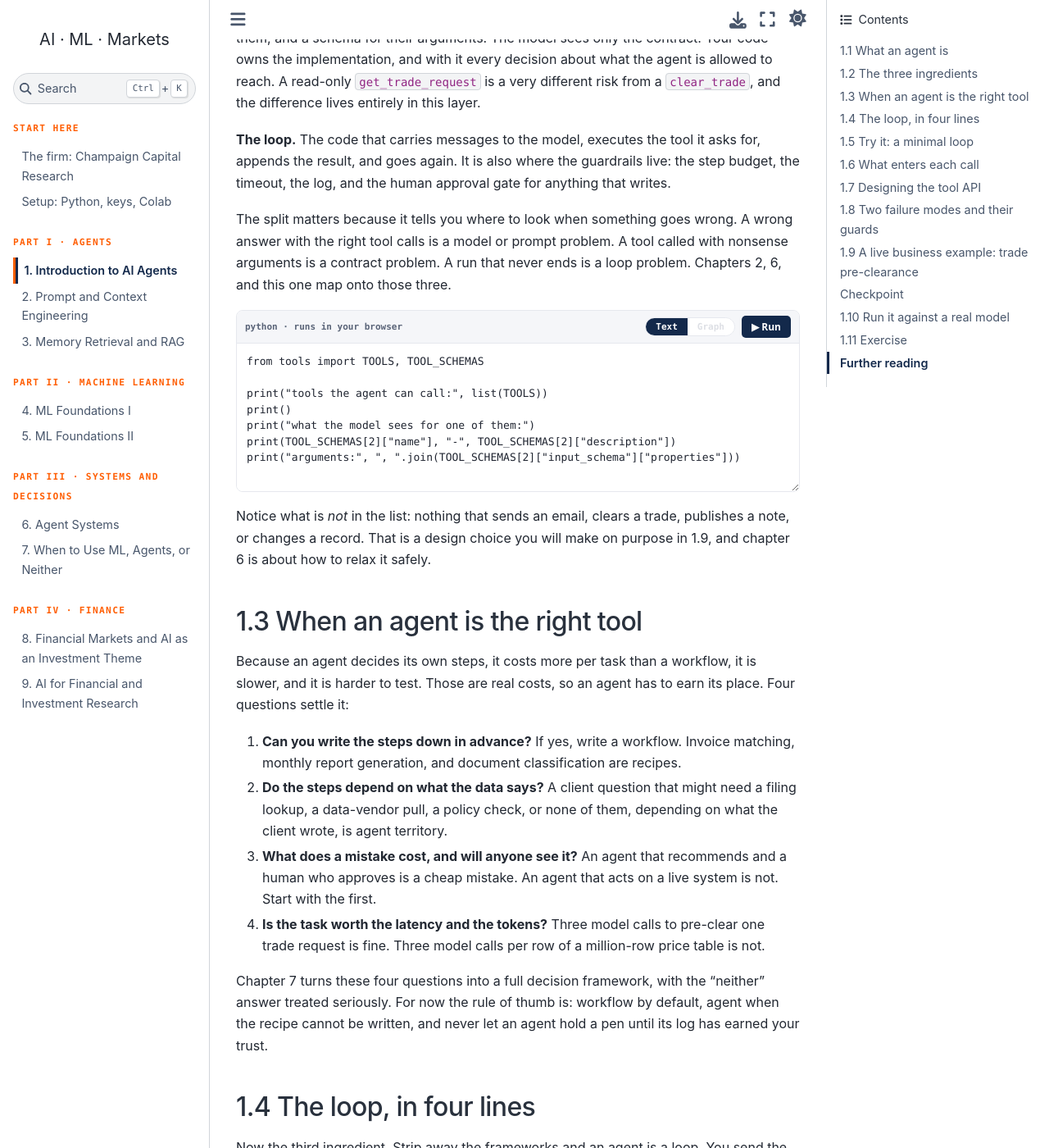
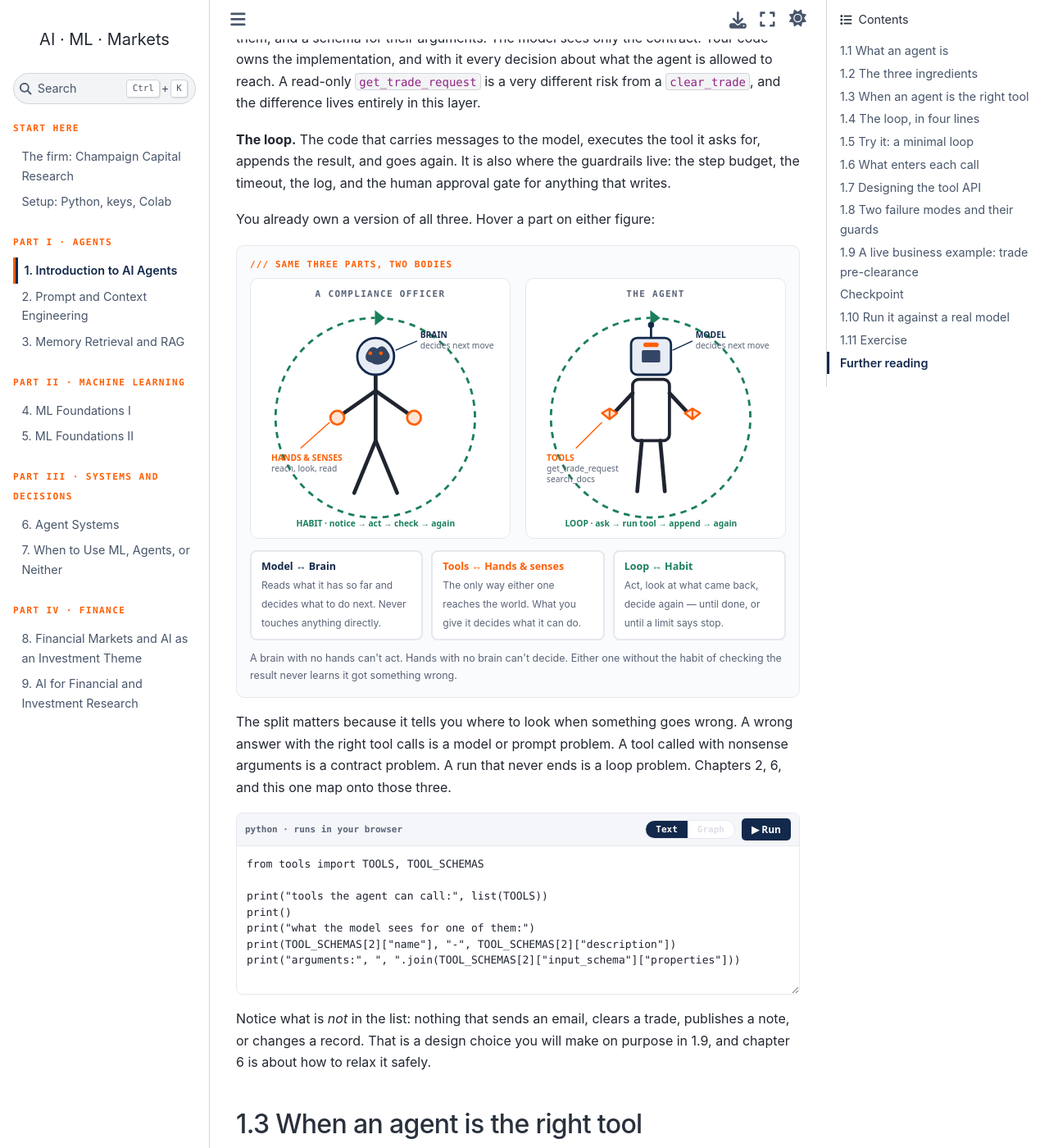
Before and after one commit to ashcastelinocs124/msba-ai-workshop, a Jupyter Book: the page built from book/ch01-agent-loop.md, in a window 1280 px wide and 1400 px high, scrolled down 2131 px. Shown: the whole window at 82% size. Built offline with Jupyter Book 1.0.4 settings and Sphinx 7.4.7 and the Sphinx Book theme 1.1.4, drawn with Linux system fonts in a browser that asks for light colours.

Commit message:
Show the three agent parts on a human figure in chapter 1
Model, tools, and loop are easier to hold onto when the reader sees
them as brain, hands and senses, and habit — drawn side by side on a
person and on the agent, with each part lighting up on both figures.

````diff
--- a/book/ch01-agent-loop.md
+++ b/book/ch01-agent-loop.md
@@ -52,6 +52,12 @@ Every agent, from a forty-line script to a commercial product, is made of the sa
 **The tools.** Named functions with a typed contract: a name, a description of when to use them, and a schema for their arguments. The model sees only the contract. Your code owns the implementation, and with it every decision about what the agent is allowed to reach. A read-only `get_trade_request` is a very different risk from a `clear_trade`, and the difference lives entirely in this layer.
 
 **The loop.** The code that carries messages to the model, executes the tool it asks for, appends the result, and goes again. It is also where the guardrails live: the step budget, the timeout, the log, and the human approval gate for anything that writes.
+
+You already own a version of all three. Hover a part on either figure:
+
+```{raw} html
+:file: widgets/ch01-agent-vs-human.html
+```
 
 The split matters because it tells you where to look when something goes wrong. A wrong answer with the right tool calls is a model or prompt problem. A tool called with nonsense arguments is a contract problem. A run that never ends is a loop problem. Chapters 2, 6, and this one map onto those three.
 
--- /dev/null
+++ b/book/widgets/ch01-agent-vs-human.html
@@ -0,0 +1,112 @@
+<div class="wk-widget wk-analogy" id="w-analogy">
+  <style>
+    .wk-analogy { --c-model: var(--wk-navy); --c-tools: var(--wk-orange); --c-loop: #1a7f5a; }
+    .wk-analogy .figs { display: grid; grid-template-columns: 1fr 1fr; gap: 18px; }
+    .wk-analogy .fig { background: #fff; border: 1px solid var(--wk-line); border-radius: 10px; padding: 12px 12px 6px; text-align: center; }
+    .wk-analogy .cap { font: 700 11px ui-monospace, Menlo, monospace; letter-spacing: 0.12em; text-transform: uppercase; color: var(--wk-muted); margin-bottom: 4px; }
+    .wk-analogy svg { width: 100%; height: auto; display: block; }
+    .wk-analogy .part { transition: opacity .15s; cursor: pointer; }
+    .wk-analogy .figs.focus .part:not(.on) { opacity: .25; }
+    .wk-analogy .tag { font: 700 11px system-ui, sans-serif; }
+    .wk-analogy .sub { font: 11px system-ui, sans-serif; fill: var(--wk-muted); }
+    .wk-analogy .legend { display: grid; grid-template-columns: repeat(3, 1fr); gap: 10px; margin-top: 14px; }
+    .wk-analogy .leg { border: 2px solid var(--wk-line); border-radius: 8px; padding: 9px 12px; background: #fff; cursor: pointer; transition: border-color .15s, background .15s; }
+    .wk-analogy .leg .k { display: block; font: 700 12.5px system-ui, sans-serif; margin-bottom: 2px; }
+    .wk-analogy .leg .d { font-size: 12px; color: var(--wk-muted); line-height: 1.4; }
+    .wk-analogy .leg[data-p="model"] .k { color: var(--c-model); }
+    .wk-analogy .leg[data-p="tools"] .k { color: var(--c-tools); }
+    .wk-analogy .leg[data-p="loop"] .k { color: var(--c-loop); }
+    .wk-analogy .leg.on { background: #fff3ea; border-color: var(--wk-orange); }
+    .wk-analogy .note { margin-top: 12px; font-size: 12.5px; color: var(--wk-muted); }
+    @media (max-width: 640px) { .wk-analogy .figs, .wk-analogy .legend { grid-template-columns: 1fr; } }
+  </style>
+  <div class="wk-title">/// Same three parts, two bodies</div>
+  <div class="figs">
+
+    <div class="fig">
+      <div class="cap">A compliance officer</div>
+      <svg viewBox="0 0 312 300" role="img" aria-label="A stick figure with brain, hands and senses, and a habit ring labeled">
+        <g class="part" data-p="loop">
+          <path d="M150 20 A130 130 0 1 1 149 20" fill="none" stroke="var(--c-loop)" stroke-width="3" stroke-dasharray="8 7"/>
+          <polygon points="149,10 162,20 149,30" fill="var(--c-loop)"/>
+          <text x="150" y="292" text-anchor="middle" class="tag" fill="var(--c-loop)">HABIT · notice → act → check → again</text>
+        </g>
+        <line x1="150" y1="95" x2="150" y2="180" stroke="#1f2430" stroke-width="5" stroke-linecap="round"/>
+        <line x1="150" y1="180" x2="122" y2="248" stroke="#1f2430" stroke-width="5" stroke-linecap="round"/>
+        <line x1="150" y1="180" x2="178" y2="248" stroke="#1f2430" stroke-width="5" stroke-linecap="round"/>
+        <line x1="150" y1="115" x2="100" y2="150" stroke="#1f2430" stroke-width="5" stroke-linecap="round"/>
+        <line x1="150" y1="115" x2="200" y2="150" stroke="#1f2430" stroke-width="5" stroke-linecap="round"/>
+        <g class="part" data-p="model">
+          <circle cx="150" cy="70" r="24" fill="#e8ecf5" stroke="var(--c-model)" stroke-width="3"/>
+          <path d="M138 66 q6 -12 14 -6 q8 -8 14 4 q6 8 -4 14 q-10 6 -18 0 q-10 -2 -6 -12z" fill="var(--c-model)" opacity=".85"/>
+          <line x1="176" y1="62" x2="204" y2="50" stroke="var(--c-model)" stroke-width="1.5"/>
+          <text x="208" y="46" class="tag" fill="var(--c-model)">BRAIN</text>
+          <text x="208" y="60" class="sub">decides next move</text>
+        </g>
+        <g class="part" data-p="tools">
+          <circle cx="100" cy="150" r="9" fill="#ffe4d3" stroke="var(--c-tools)" stroke-width="3"/>
+          <circle cx="200" cy="150" r="9" fill="#ffe4d3" stroke="var(--c-tools)" stroke-width="3"/>
+          <circle cx="143" cy="66" r="2.5" fill="var(--c-tools)"/><circle cx="157" cy="66" r="2.5" fill="var(--c-tools)"/>
+          <line x1="90" y1="156" x2="52" y2="190" stroke="var(--c-tools)" stroke-width="1.5"/>
+          <text x="14" y="206" class="tag" fill="var(--c-tools)">HANDS &amp; SENSES</text>
+          <text x="14" y="220" class="sub">reach, look, read</text>
+        </g>
+      </svg>
+    </div>
+
+    <div class="fig">
+      <div class="cap">The agent</div>
+      <svg viewBox="0 0 312 300" role="img" aria-label="A robot figure with model, tools, and a loop ring labeled">
+        <g class="part" data-p="loop">
+          <path d="M150 20 A130 130 0 1 1 149 20" fill="none" stroke="var(--c-loop)" stroke-width="3" stroke-dasharray="8 7"/>
+          <polygon points="149,10 162,20 149,30" fill="var(--c-loop)"/>
+          <text x="150" y="292" text-anchor="middle" class="tag" fill="var(--c-loop)">LOOP · ask → run tool → append → again</text>
+        </g>
+        <rect x="126" y="100" width="48" height="80" rx="8" fill="#fff" stroke="#1f2430" stroke-width="4"/>
+        <line x1="138" y1="180" x2="132" y2="246" stroke="#1f2430" stroke-width="5" stroke-linecap="round"/>
+        <line x1="162" y1="180" x2="168" y2="246" stroke="#1f2430" stroke-width="5" stroke-linecap="round"/>
+        <line x1="126" y1="118" x2="96" y2="150" stroke="#1f2430" stroke-width="5" stroke-linecap="round"/>
+        <line x1="174" y1="118" x2="204" y2="150" stroke="#1f2430" stroke-width="5" stroke-linecap="round"/>
+        <g class="part" data-p="model">
+          <rect x="124" y="46" width="52" height="48" rx="8" fill="#e8ecf5" stroke="var(--c-model)" stroke-width="3"/>
+          <line x1="150" y1="46" x2="150" y2="32" stroke="var(--c-model)" stroke-width="3"/><circle cx="150" cy="29" r="4" fill="var(--c-model)"/>
+          <rect x="138" y="62" width="24" height="16" rx="2" fill="var(--c-model)" opacity=".85"/>
+          <line x1="178" y1="62" x2="204" y2="50" stroke="var(--c-model)" stroke-width="1.5"/>
+          <text x="208" y="46" class="tag" fill="var(--c-model)">MODEL</text>
+          <text x="208" y="60" class="sub">decides next move</text>
+        </g>
+        <g class="part" data-p="tools">
+          <path d="M86 144 l10 -6 v14 z M106 144 l-10 -6 v14 z" fill="#ffe4d3" stroke="var(--c-tools)" stroke-width="2.5" stroke-linejoin="round"/>
+          <path d="M194 144 l10 -6 v14 z M214 144 l-10 -6 v14 z" fill="#ffe4d3" stroke="var(--c-tools)" stroke-width="2.5" stroke-linejoin="round"/>
+          <rect x="140" y="52" width="20" height="6" rx="3" fill="var(--c-tools)"/>
+          <line x1="86" y1="156" x2="52" y2="190" stroke="var(--c-tools)" stroke-width="1.5"/>
+          <text x="14" y="206" class="tag" fill="var(--c-tools)">TOOLS</text>
+          <text x="14" y="220" class="sub">get_trade_request</text>
+          <text x="14" y="234" class="sub">search_docs</text>
+        </g>
+      </svg>
+    </div>
+  </div>
+
+  <div class="legend">
+    <div class="leg" data-p="model"><span class="k">Model ↔ Brain</span><span class="d">Reads what it has so far and decides what to do next. Never touches anything directly.</span></div>
+    <div class="leg" data-p="tools"><span class="k">Tools ↔ Hands &amp; senses</span><span class="d">The only way either one reaches the world. What you give it decides what it can do.</span></div>
+    <div class="leg" data-p="loop"><span class="k">Loop ↔ Habit</span><span class="d">Act, look at what came back, decide again — until done, or until a limit says stop.</span></div>
+  </div>
+  <div class="note">A brain with no hands can't act. Hands with no brain can't decide. Either one without the habit of checking the result never learns it got something wrong.</div>
+</div>
+<script>
+(() => {
+  const w = document.getElementById("w-analogy");
+  const figs = w.querySelector(".figs");
+  const all = w.querySelectorAll("[data-p]");
+  const set = (p) => {
+    figs.classList.toggle("focus", !!p);
+    all.forEach((el) => el.classList.toggle("on", el.dataset.p === p));
+  };
+  all.forEach((el) => {
+    el.addEventListener("mouseenter", () => set(el.dataset.p));
+    el.addEventListener("mouseleave", () => set(null));
+  });
+})();
+</script>
````
